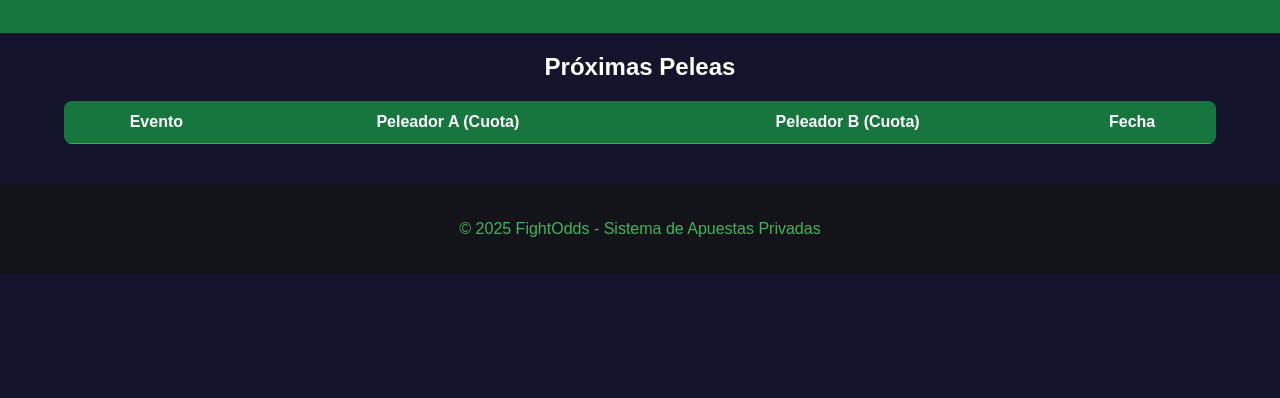
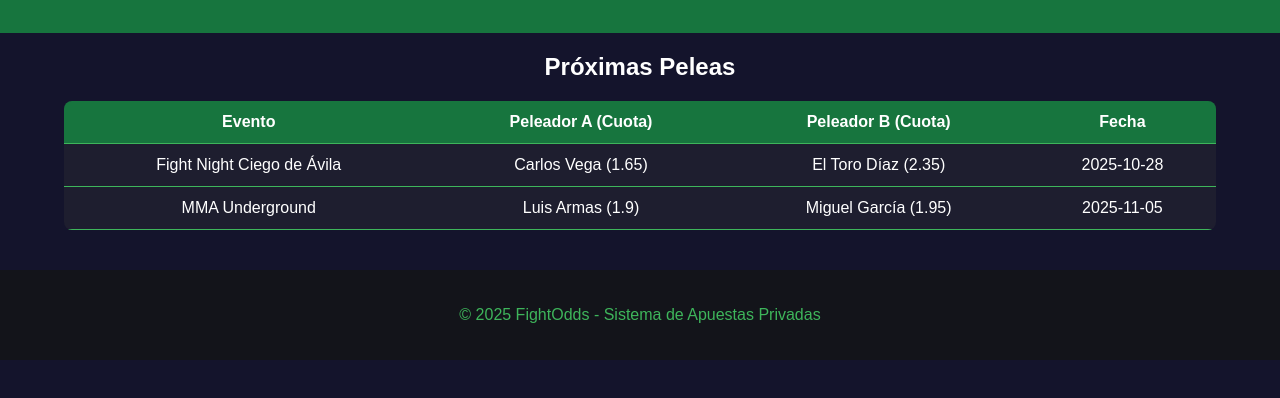
Before and after one commit to UNKRC/MMAM, a plain HTML site: page index.html in a window 1280 px wide. Shown: the part 102-500 px from the top of the page. Drawn offline with Linux system fonts and the light colour scheme; files that its build step writes are made by us from their sources.

Commit message:
Add files via upload

```diff
--- a/index.html
+++ b/index.html
@@ -4,7 +4,7 @@
   <meta charset="UTF-8">
   <meta name="viewport" content="width=device-width, initial-scale=1.0">
   <title>FightOdds - Sistema de Apuestas MMA</title>
-  <link rel="stylesheet" href="styles/main.css">
+  <link rel="stylesheet" href="main.css">
 </head>
 <body>
   <header>
@@ -31,6 +31,6 @@
     <p>© 2025 FightOdds - Sistema de Apuestas Privadas</p>
   </footer>
 
-  <script src="scripts/main.js"></script>
+  <script src="main.js"></script>
 </body>
 </html>
--- a/main.js
+++ b/main.js
@@ -1,4 +1,4 @@
-fetch('data/cuotas.json')
+fetch('cuotas.json')
   .then(res => res.json())
   .then(data => {
     const tabla = document.getElementById('tabla-cuotas');
```
